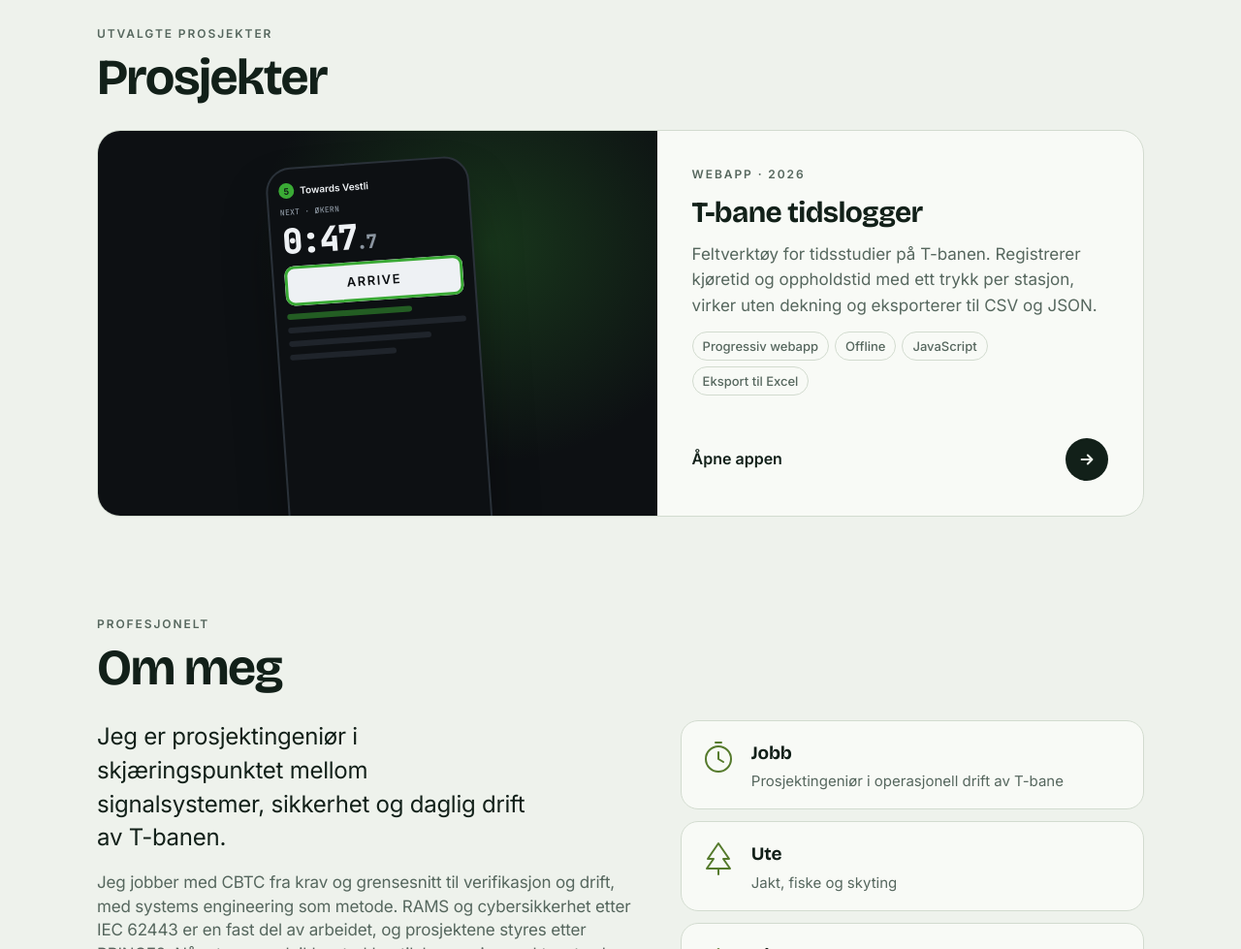
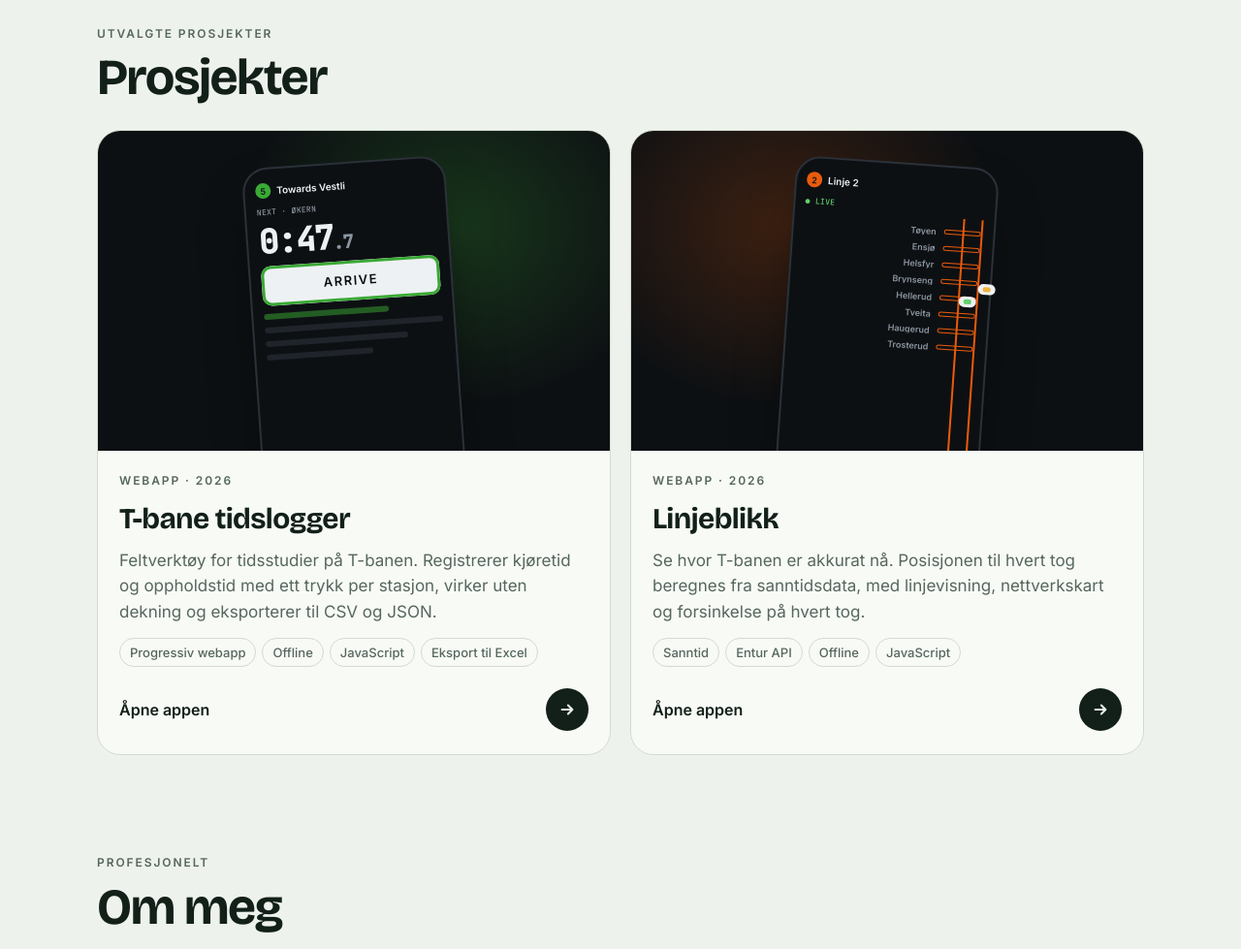
Before and after one commit to Ksamann/ksamann.github.io, a plain HTML site: page index.html in a window 1280 px wide. Shown: the part 720-1699 px from the top of the page at 97% size. Drawn offline with Linux system fonts and the light colour scheme; animation ran at ten frames a second.

Commit message:
Link Linjeblikk to the timing logger and add it to the homepage
- Linjeblikk: the follow-train sheet gets "Logg denne turen fra <stasjon>",
  which opens the logger with line, direction and start station filled in
  (the station the train is at, or the next one). The sheet now redraws only
  when its content changes, so taps on the link always land.
- Timing logger: accepts ?line=&dir=&from=&i= on load and pre-fills the setup
  screen (i picks the right occurrence on line 5). The query is removed from
  the address after use, and a trip in progress is never touched; the user
  gets a message instead.
- Homepage: Linjeblikk card with an animated double-track thumbnail; the two
  project cards now share the row equally.

Co-Authored-By: Claude Opus 5.5 <noreply@anthropic.com>
Claude-Session: https://claude.ai/code/session_01NseXaNVFo9GBNNsJKM6hdF

```diff
--- a/index.html
+++ b/index.html
@@ -86,7 +86,7 @@ section{padding-block:72px 24px}
 .reveal.in{animation:fade .9s var(--ease) both}
 
 /* project grid: auto-fills; one card today, ready for more */
-.grid{display:grid;grid-template-columns:repeat(auto-fill,minmax(min(100%,340px),1fr));gap:20px}
+.grid{display:grid;grid-template-columns:repeat(auto-fit,minmax(min(100%,340px),1fr));gap:20px}
 .proj{position:relative;display:flex;flex-direction:column;background:var(--surface);border:1px solid var(--rule);border-radius:24px;overflow:hidden;text-decoration:none;transition:transform .35s var(--ease),border-color .35s,box-shadow .35s}
 .proj:hover{transform:translateY(-4px);border-color:var(--contour);box-shadow:0 24px 48px -28px rgba(0,0,0,.5)}
 .proj.feature{grid-column:1/-1}
@@ -101,6 +101,15 @@ section{padding-block:72px 24px}
 .phone .btn{border-radius:10px;background:#eef1f4;color:#0d1013;box-shadow:inset 0 0 0 3px #3aaa35;padding:14px 4px;text-align:center;font:800 13px/1 var(--f-body);letter-spacing:.12em}
 .phone .ln{height:6px;border-radius:3px;background:#1f242b}
 .phone .ln.g{background:#3aaa35;opacity:.5;width:70%}
+.shot.lb::before{background:radial-gradient(60% 80% at 30% 30%,rgba(234,91,11,.22),transparent 70%)}
+.phone.lb{transform:rotate(4deg) translateY(8%);padding:14px 10px}
+.proj:hover .phone.lb{transform:rotate(1deg) translateY(4%)}
+.lbrow{display:grid;grid-template-columns:1fr 22px 22px;align-items:center;height:17px;font:600 9px/1 var(--f-body);color:#8b95a0}
+.lbrow span{text-align:right;padding-right:5px;white-space:nowrap;overflow:hidden}
+.lbrow i{grid-column:2/4;height:5px;margin:0 3px;border-radius:3px;border:1.5px solid #ea5b0b}
+.lbtrk{position:absolute;top:52px;bottom:18px;width:2px;background:#ea5b0b}
+.lbtrain{position:absolute;width:18px;height:11px;border-radius:6px;background:#eef1f4;transform:translate(-50%,-50%);display:grid;place-items:center}
+.lbtrain::after{content:"";width:8px;height:5px;border-radius:2px;background:var(--d,#5fd16b)}
 .body{padding:22px 22px 24px;display:flex;flex-direction:column;gap:14px;flex:1}
 .body h3{font-family:var(--f-display);font-weight:700;font-size:30px;line-height:1.05;letter-spacing:-.02em;margin:0}
 .body p{margin:0;color:var(--muted);max-width:56ch}
@@ -174,7 +183,7 @@ footer a:hover{color:var(--fg)}
   <section class="wrap" id="prosjekter" aria-labelledby="h-proj">
     <div class="sh reveal"><div><span class="label">Utvalgte prosjekter</span><h2 id="h-proj">Prosjekter</h2></div></div>
     <div class="grid">
-      <a class="proj feature reveal" href="tbane.html">
+      <a class="proj reveal" href="tbane.html">
         <div class="shot" aria-hidden="true">
           <div class="phone">
             <div class="r"><span class="b">5</span>Towards Vestli</div>
@@ -189,6 +198,27 @@ footer a:hover{color:var(--fg)}
           <h3>T-bane tidslogger</h3>
           <p>Feltverktøy for tidsstudier på T-banen. Registrerer kjøretid og oppholdstid med ett trykk per stasjon, virker uten dekning og eksporterer til CSV og JSON.</p>
           <div class="tags"><span>Progressiv webapp</span><span>Offline</span><span>JavaScript</span><span>Eksport til Excel</span></div>
+          <div class="cta"><b>Åpne appen</b><span class="arrow"><svg viewBox="0 0 20 20" fill="none"><path d="M4 10h11M11 5l5 5-5 5" stroke="currentColor" stroke-width="2.2" stroke-linecap="round" stroke-linejoin="round"/></svg></span></div>
+        </div>
+      </a>
+      <a class="proj reveal" href="linjeblikk.html">
+        <div class="shot lb" aria-hidden="true">
+          <div class="phone lb">
+            <div class="r"><span class="b" style="background:#ea5b0b">2</span>Linje 2</div>
+            <span class="mono" style="font-size:8px;color:#5fd16b">● LIVE</span>
+            <div style="position:relative;display:flex;flex-direction:column">
+              <div class="lbrow"><span>Tøyen</span><i></i></div><div class="lbrow"><span>Ensjø</span><i></i></div><div class="lbrow"><span>Helsfyr</span><i></i></div><div class="lbrow"><span>Brynseng</span><i></i></div><div class="lbrow"><span>Hellerud</span><i></i></div><div class="lbrow"><span>Tveita</span><i></i></div><div class="lbrow"><span>Haugerud</span><i></i></div><div class="lbrow"><span>Trosterud</span><i></i></div>
+            </div>
+            <span class="lbtrk" style="right:30px"></span><span class="lbtrk" style="right:11px"></span>
+            <span class="lbtrain" id="lbt1" style="right:22px;top:88px;transform:translate(50%,-50%)"></span>
+            <span class="lbtrain" id="lbt2" style="right:3px;top:150px;transform:translate(50%,-50%);--d:#f0b43c"></span>
+          </div>
+        </div>
+        <div class="body">
+          <span class="label">Webapp · 2026</span>
+          <h3>Linjeblikk</h3>
+          <p>Se hvor T-banen er akkurat nå. Posisjonen til hvert tog beregnes fra sanntidsdata, med linjevisning, nettverkskart og forsinkelse på hvert tog.</p>
+          <div class="tags"><span>Sanntid</span><span>Entur API</span><span>Offline</span><span>JavaScript</span></div>
           <div class="cta"><b>Åpne appen</b><span class="arrow"><svg viewBox="0 0 20 20" fill="none"><path d="M4 10h11M11 5l5 5-5 5" stroke="currentColor" stroke-width="2.2" stroke-linecap="round" stroke-linejoin="round"/></svg></span></div>
         </div>
       </a>
@@ -267,6 +297,10 @@ if(!reduce && "IntersectionObserver" in window){
   document.querySelectorAll(".reveal").forEach(el=>io.observe(el));
 }
 
+/* Linjeblikk card: two trains glide along their tracks */
+(()=>{ if(reduce) return; const a=document.getElementById("lbt1"), b=document.getElementById("lbt2"); if(!a||!b) return; const t0=performance.now();
+  (function f(now){ const k=((now-t0)/9000)%1; a.style.top=(70+k*120)+"px"; b.style.top=(190-k*120)+"px"; requestAnimationFrame(f); })(t0); })();
+
 /* phone timer in project card */
 (()=>{ const el=document.getElementById("pt"); if(reduce) return; const t0=performance.now()-42700;
   setInterval(()=>{ const ms=(performance.now()-t0)%95000, s=ms/1000, m=Math.floor(s/60), w=Math.floor(s%60), d=Math.floor((s*10)%10); el.innerHTML=`${m}:${String(w).padStart(2,"0")}<small>.${d}</small>`; },100); })();
```
Also changed, not shown: linjeblikk.html (+11 -1 lines), tbane.html (+22 -2 lines).
